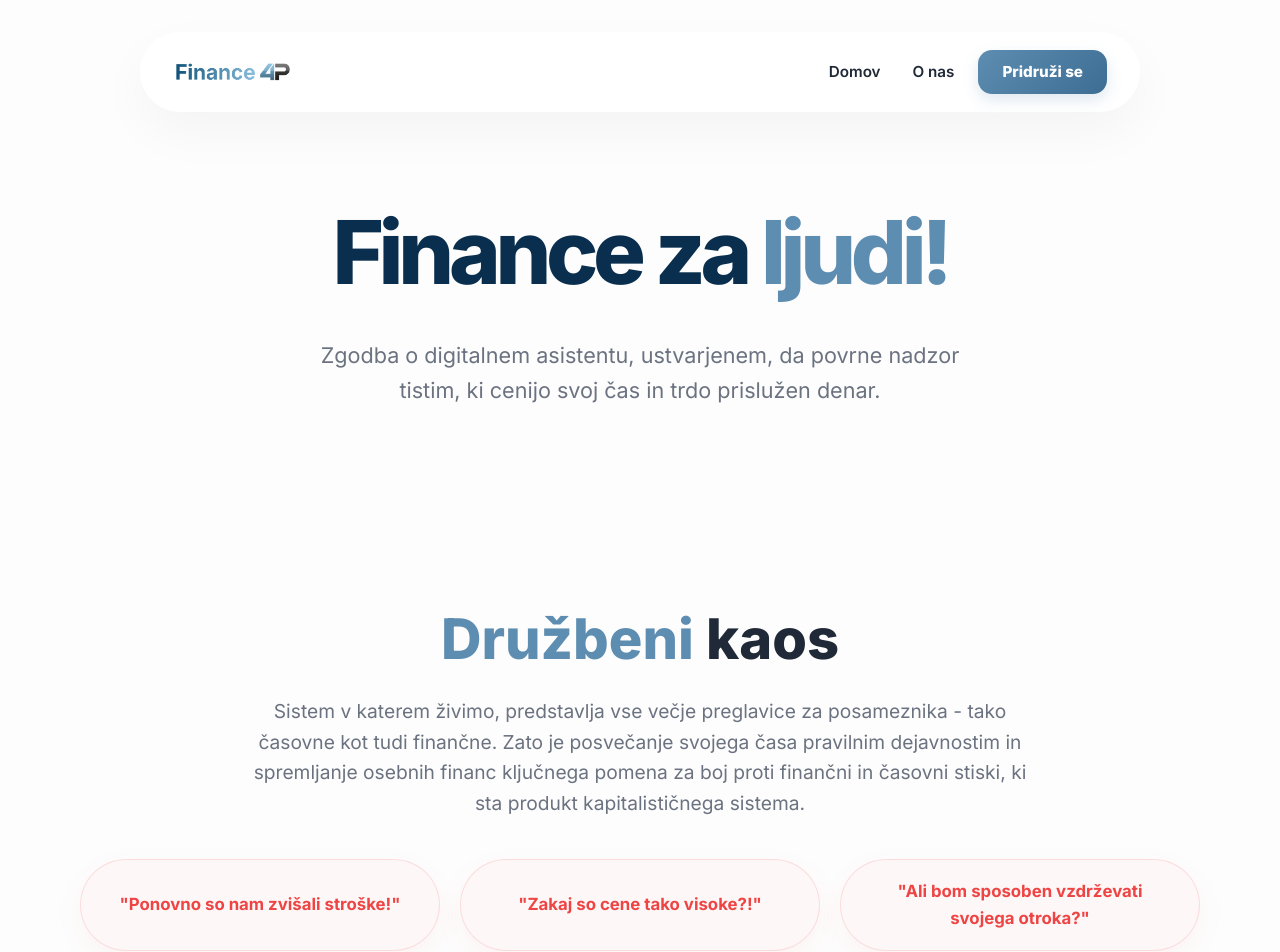
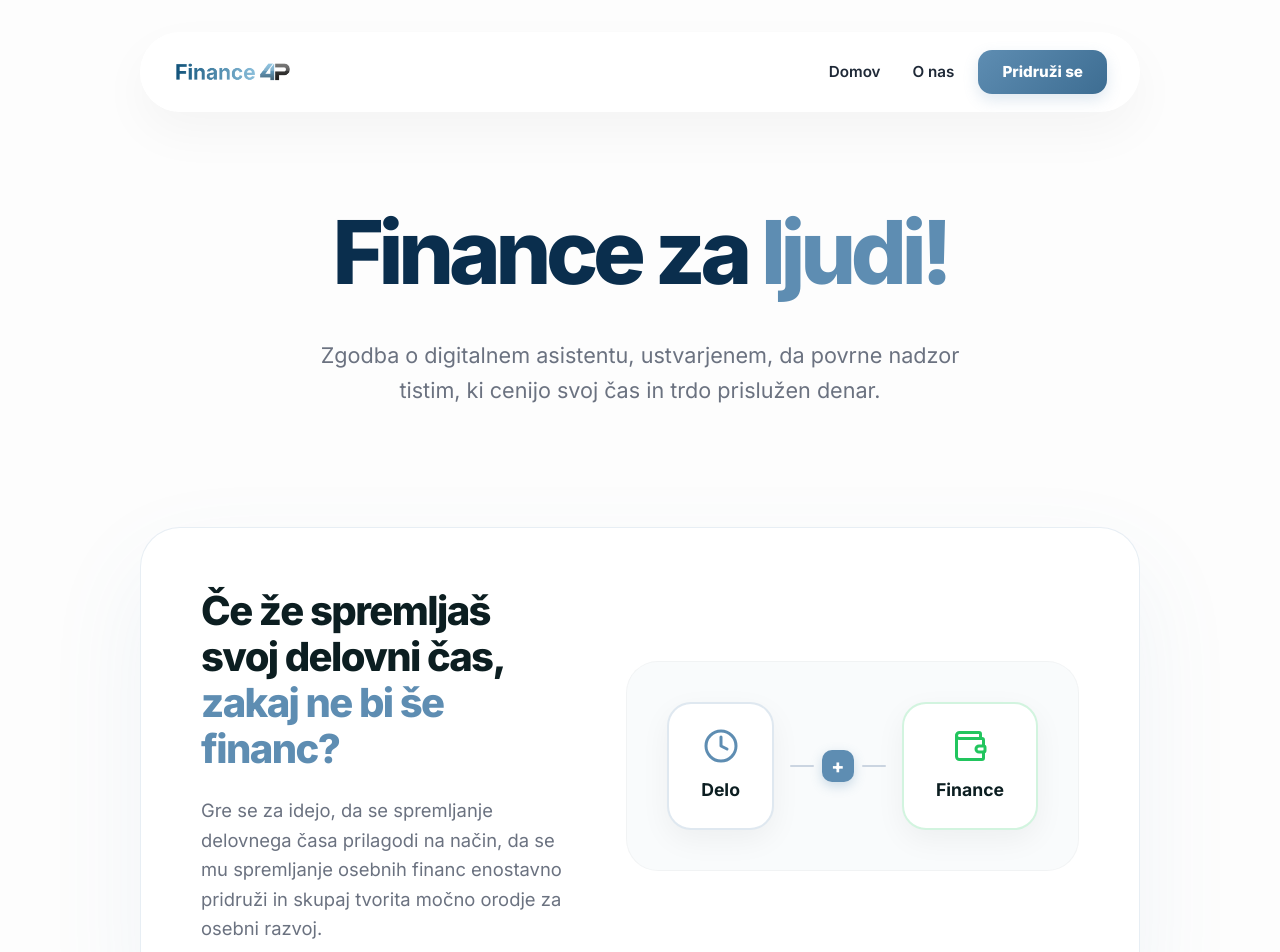
Before and after one commit to filipkolle/Landing-4P, a React (Vite) app: page /o-nas in a window 1280 px wide. Shown: the top 952 px of the page. Built offline with nearby package versions, Linux system fonts and the light colour scheme.

Commit message:
feat: add 'Idea' section connecting work time and finances in About page

```diff
--- a/src/pages/AboutPage.jsx
+++ b/src/pages/AboutPage.jsx
@@ -1,7 +1,7 @@
 import React, { useState } from 'react';
 import { motion, AnimatePresence } from 'framer-motion';
 import { useNavigate } from 'react-router-dom';
-import { Target, Award, Rocket, Check, Mail, Handshake, Heart, MessageCircle, Users, ArrowRight } from 'lucide-react';
+import { Target, Award, Rocket, Check, Mail, Handshake, Heart, MessageCircle, Users, ArrowRight, Clock, Wallet } from 'lucide-react';
 import Navbar from '../components/Navbar';
 import logoImg from '../assets/logo_full_v2.png';
 import ctaWomanImg from '../assets/cta_woman_v2.png';
@@ -50,6 +50,41 @@ const AboutPage = () => {
             <p className="hook-desc">
               Zgodba o digitalnem asistentu, ustvarjenem, da povrne nadzor tistim, ki cenijo svoj čas in trdo prislužen denar.
             </p>
+          </motion.div>
+        </div>
+      </section>
+
+      {/* 1.5. Glavna ideja */}
+      <section className="idea-section">
+        <div className="container">
+          <motion.div
+            className="idea-card"
+            initial={{ opacity: 0, y: 30 }}
+            whileInView={{ opacity: 1, y: 0 }}
+            viewport={{ once: true }}
+            transition={{ duration: 1, ease: expoOut }}
+          >
+            <div className="idea-content">
+              <h2>Če že spremljaš svoj delovni čas, <br/><span className="blue-text">zakaj ne bi še financ?</span></h2>
+              <p>
+                Gre se za idejo, da se spremljanje delovnega časa prilagodi na način, da se mu spremljanje osebnih financ enostavno pridruži in skupaj tvorita močno orodje za osebni razvoj.
+              </p>
+            </div>
+            <div className="idea-visual">
+              <div className="idea-icon-box blue-box">
+                <Clock size={36} />
+                <span>Delo</span>
+              </div>
+              <div className="idea-connector">
+                <div className="conn-line"></div>
+                <div className="conn-plus">+</div>
+                <div className="conn-line"></div>
+              </div>
+              <div className="idea-icon-box green-box">
+                <Wallet size={36} />
+                <span>Finance</span>
+              </div>
+            </div>
           </motion.div>
         </div>
       </section>
--- a/src/styles/About.css
+++ b/src/styles/About.css
@@ -95,6 +95,119 @@
 .key-message-text strong {
   font-weight: 900;
   color: var(--primary);
+}
+
+/* 2.5 Idea Section */
+.idea-section {
+  padding: 40px 0 80px;
+}
+
+.idea-card {
+  max-width: 1000px;
+  margin: 0 auto;
+  background: #ffffff;
+  border-radius: 40px;
+  padding: 60px;
+  border: 1px solid rgba(94, 141, 178, 0.15);
+  box-shadow: 0 40px 100px rgba(94, 141, 178, 0.08);
+  display: grid;
+  grid-template-columns: 1fr 1fr;
+  align-items: center;
+  gap: 60px;
+}
+
+.idea-content h2 {
+  font-size: 2.5rem;
+  font-weight: 850;
+  color: #0c1e21;
+  line-height: 1.15;
+  margin-bottom: 24px;
+  letter-spacing: -0.04em;
+}
+
+.idea-content p {
+  font-size: 1.15rem;
+  color: var(--text-muted);
+  line-height: 1.6;
+}
+
+.idea-visual {
+  display: flex;
+  align-items: center;
+  justify-content: center;
+  gap: 16px;
+  background: rgba(248, 250, 252, 0.8);
+  padding: 40px;
+  border-radius: 32px;
+  border: 1px solid rgba(0,0,0,0.03);
+}
+
+.idea-icon-box {
+  display: flex;
+  flex-direction: column;
+  align-items: center;
+  gap: 12px;
+  padding: 24px 32px;
+  background: #fff;
+  border-radius: 24px;
+  box-shadow: 0 10px 30px rgba(0,0,0,0.05);
+}
+
+.idea-icon-box span {
+  font-weight: 700;
+  font-size: 1.1rem;
+  color: #0c1e21;
+}
+
+.blue-box {
+  border: 2px solid rgba(94, 141, 178, 0.2);
+  color: var(--primary);
+}
+
+.green-box {
+  border: 2px solid rgba(34, 197, 94, 0.2);
+  color: #22c55e;
+}
+
+.idea-connector {
+  display: flex;
+  align-items: center;
+  justify-content: center;
+  gap: 8px;
+}
+
+.conn-line {
+  width: 24px;
+  height: 2px;
+  background: #cbd5e1;
+  border-radius: 2px;
+}
+
+.conn-plus {
+  background: var(--primary);
+  color: white;
+  width: 32px;
+  height: 32px;
+  border-radius: 10px;
+  display: flex;
+  align-items: center;
+  justify-content: center;
+  font-weight: 800;
+  font-size: 1.2rem;
+  box-shadow: 0 4px 12px rgba(94, 141, 178, 0.3);
+}
+
+@media (max-width: 900px) {
+  .idea-card {
+    grid-template-columns: 1fr;
+    padding: 40px 24px;
+    text-align: center;
+    gap: 40px;
+  }
+  .idea-visual {
+    padding: 24px;
+    flex-wrap: wrap;
+  }
 }
 
 /* 3. Mission */
```
